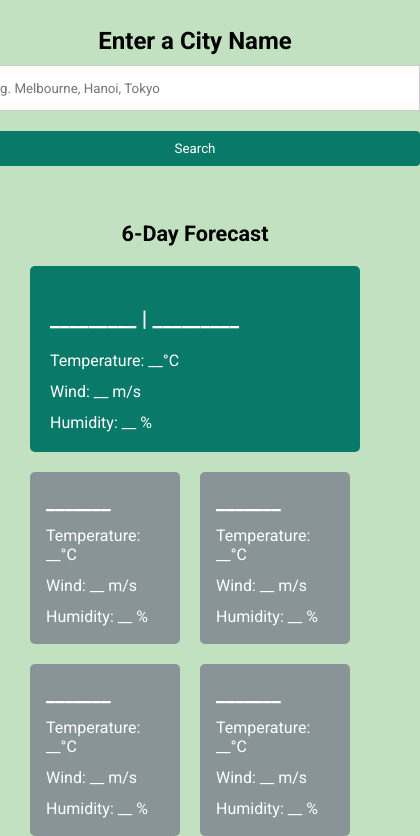
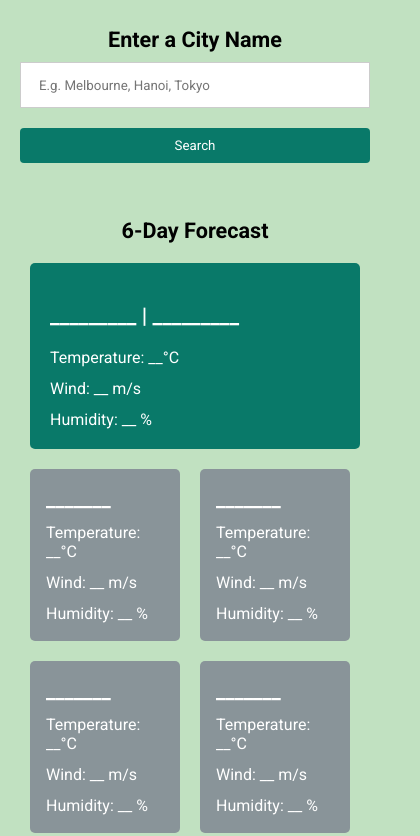
Before and after one commit to chimdienn/weather_forecast, a plain HTML site: page index.html in a window 390 px wide. Shown: the part 63-899 px from the top of the page, 420 px wide, since content can reach past the window. Drawn offline with Linux system fonts and the light colour scheme.

Commit message:
Add files via upload

```diff
--- a/style.css
+++ b/style.css
@@ -160,7 +160,12 @@ h1 {
         font-size: 1.45rem;
         padding: 16px 0;
     }
-
+    .weather-input {
+        width: 350px;
+    }
+    .weather-input h3 {
+        font-size: 1.35rem;
+    }
     .weather-data h2 {
         font-size: 1.35rem;
     }
```
